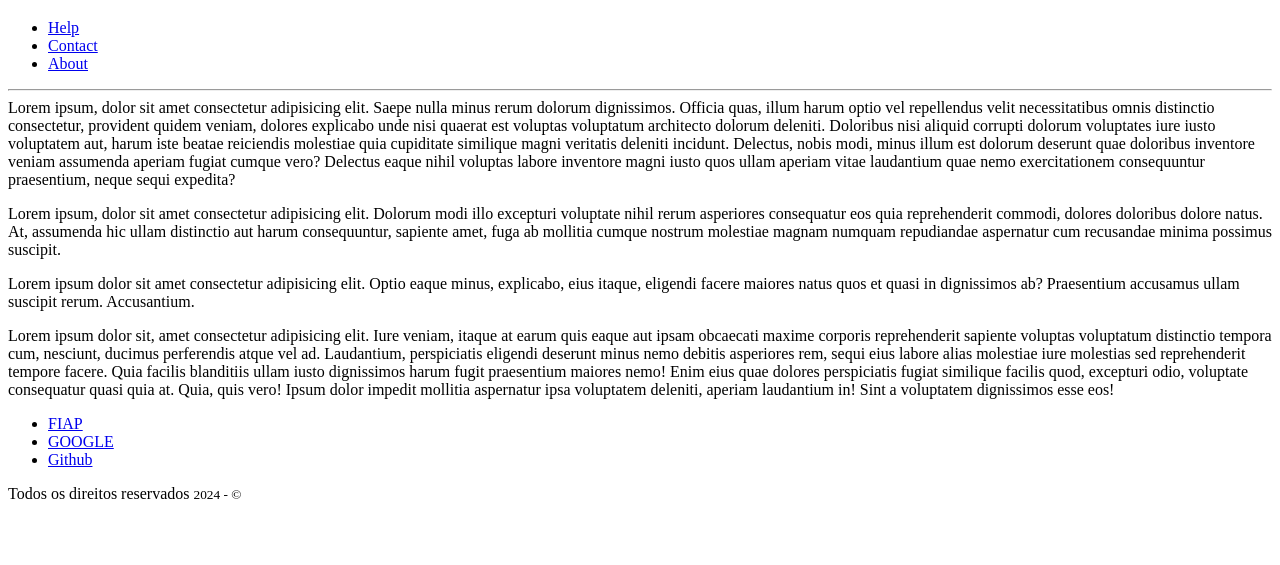
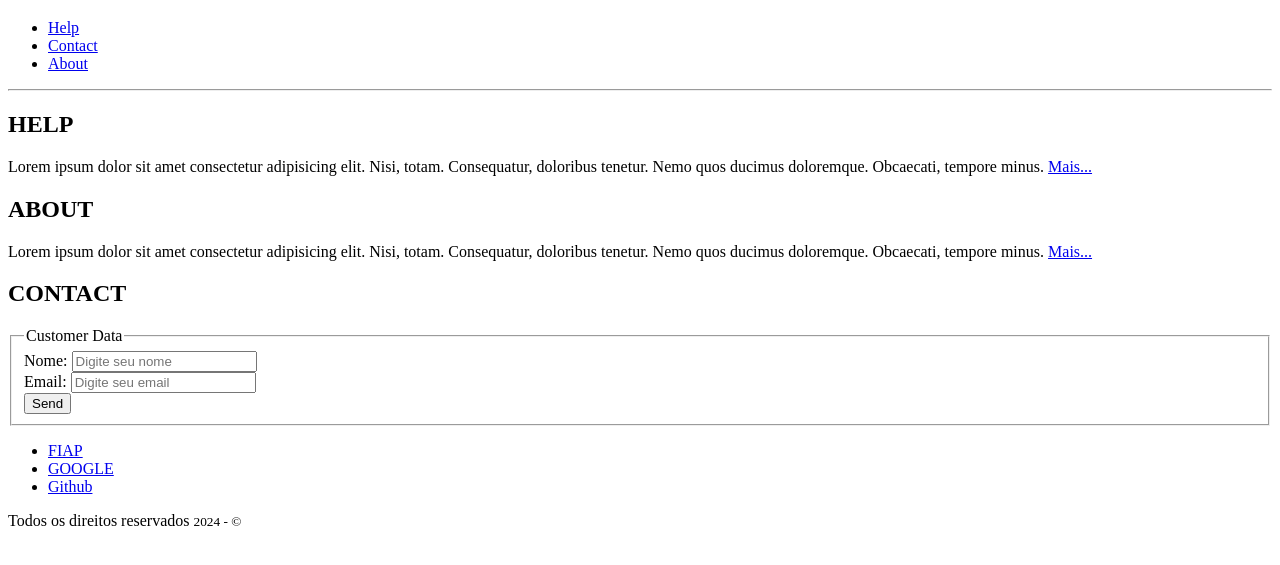
Before and after one commit to ozerikoz/projeto-inicial, a plain HTML site: page index.html in a window 1280 px wide. Shown: the part 61-626 px from the top of the page. Drawn offline with Linux system fonts and the light colour scheme.

Commit message:
Refatorando a area de conteudo

```diff
--- a/index.html
+++ b/index.html
@@ -34,47 +34,55 @@
       <hr />
 
       <section class="conteudo">
-          Lorem ipsum, dolor sit amet consectetur adipisicing elit. Saepe nulla
-          minus rerum dolorum dignissimos. Officia quas, illum harum optio vel
-          repellendus velit necessitatibus omnis distinctio consectetur,
-          provident quidem veniam, dolores explicabo unde nisi quaerat est
-          voluptas voluptatum architecto dolorum deleniti. Doloribus nisi
-          aliquid corrupti dolorum voluptates iure iusto voluptatem aut, harum
-          iste beatae reiciendis molestiae quia cupiditate similique magni
-          veritatis deleniti incidunt. Delectus, nobis modi, minus illum est
-          dolorum deserunt quae doloribus inventore veniam assumenda aperiam
-          fugiat cumque vero? Delectus eaque nihil voluptas labore inventore
-          magni iusto quos ullam aperiam vitae laudantium quae nemo
-          exercitationem consequuntur praesentium, neque sequi expedita?
-        </p>
-        <p>
-          Lorem ipsum, dolor sit amet consectetur adipisicing elit. Dolorum modi
-          illo excepturi voluptate nihil rerum asperiores consequatur eos quia
-          reprehenderit commodi, dolores doloribus dolore natus. At, assumenda
-          hic ullam distinctio aut harum consequuntur, sapiente amet, fuga ab
-          mollitia cumque nostrum molestiae magnam numquam repudiandae
-          aspernatur cum recusandae minima possimus suscipit.
-        </p>
-        <p>
-          Lorem ipsum dolor sit amet consectetur adipisicing elit. Optio eaque
-          minus, explicabo, eius itaque, eligendi facere maiores natus quos et
-          quasi in dignissimos ab? Praesentium accusamus ullam suscipit rerum.
-          Accusantium.
-        </p>
-        <p>
-          Lorem ipsum dolor sit, amet consectetur adipisicing elit. Iure veniam,
-          itaque at earum quis eaque aut ipsam obcaecati maxime corporis
-          reprehenderit sapiente voluptas voluptatum distinctio tempora cum,
-          nesciunt, ducimus perferendis atque vel ad. Laudantium, perspiciatis
-          eligendi deserunt minus nemo debitis asperiores rem, sequi eius labore
-          alias molestiae iure molestias sed reprehenderit tempore facere. Quia
-          facilis blanditiis ullam iusto dignissimos harum fugit praesentium
-          maiores nemo! Enim eius quae dolores perspiciatis fugiat similique
-          facilis quod, excepturi odio, voluptate consequatur quasi quia at.
-          Quia, quis vero! Ipsum dolor impedit mollitia aspernatur ipsa
-          voluptatem deleniti, aperiam laudantium in! Sint a voluptatem
-          dignissimos esse eos!
-        </p>
+        <div>
+          <h2>HELP</h2>
+          <p>
+            Lorem ipsum dolor sit amet consectetur adipisicing elit. Nisi,
+            totam. Consequatur, doloribus tenetur. Nemo quos ducimus doloremque.
+            Obcaecati, tempore minus.
+            <a href="./paginas/help.html">Mais...</a>
+          </p>
+        </div>
+
+        <div>
+          <h2>ABOUT</h2>
+          <p>
+            Lorem ipsum dolor sit amet consectetur adipisicing elit. Nisi,
+            totam. Consequatur, doloribus tenetur. Nemo quos ducimus doloremque.
+            Obcaecati, tempore minus.
+            <a href="./paginas/about.html">Mais...</a>
+          </p>
+        </div>
+
+        <div id="contact">
+          <h2>CONTACT</h2>
+          <form>
+            <fieldset>
+              <legend>Customer Data</legend>
+              <div>
+                <label for="idNm">Nome:</label>
+                <input
+                  type="text"
+                  name="txtNm"
+                  id="IdNm"
+                  placeholder="Digite seu nome"
+                />
+              </div>
+              <div>
+                <label for="idEmail">Email:</label>
+                <input
+                  type="text"
+                  name="txtEmail"
+                  id="IdEmail"
+                  placeholder="Digite seu email"
+                />
+              </div>
+              <div>
+                <button type="button">Send</button>
+              </div>
+            </fieldset>
+          </form>
+        </div>
       </section>
 
       <footer class="rodape">
```
Also changed, not shown: paginas/contact.html (deleted, +0 -22 lines).
